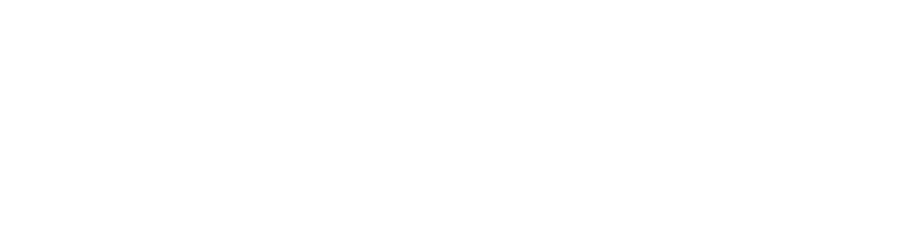
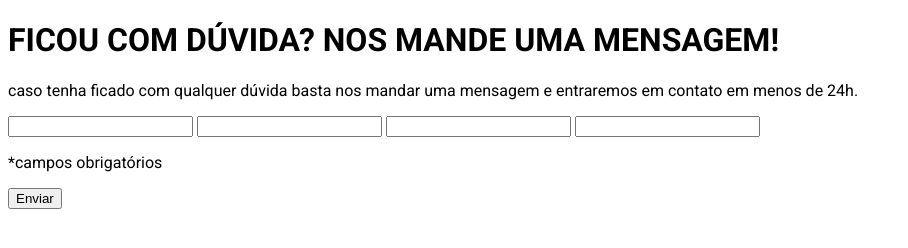
Before and after one commit to jorge-pires/quest-html-css-javascript-intermediario, a plain HTML site: page index.html in a window 1280 px wide. Shown: the whole page, without its empty margins (0-908 px from the left). Drawn offline with Linux system fonts and the light colour scheme.

Commit message:
montando o html

```diff
--- a/index.html
+++ b/index.html
@@ -1,5 +1,6 @@
 <!DOCTYPE html>
 <html lang="en">
+
 <head>
     <meta charset="UTF-8">
     <meta name="viewport" content="width=device-width, initial-scale=1.0">
@@ -7,15 +8,39 @@
     <link rel="shortcut icon" href="favicon.ico" type="image/x-icon">
 
     <link rel="stylesheet" href="src/css/reset.css">
-	<link rel="stylesheet" href="src/css/variables.css">
-	<link rel="stylesheet" href="src/css/style.css">
-	<link rel="stylesheet" href="src/css/responsive.css">
+    <link rel="stylesheet" href="src/css/variables.css">
+    <link rel="stylesheet" href="src/css/style.css">
+    <link rel="stylesheet" href="src/css/responsive.css">
+
+    <link rel="preconnect" href="https://fonts.googleapis.com">
+    <link rel="preconnect" href="https://fonts.gstatic.com" crossorigin>
+    <link href="https://fonts.googleapis.com/css2?family=Roboto:wght@400;700;900&display=swap" rel="stylesheet">
 
     <title>Document</title>
 </head>
+
 <body>
+    <main class="bg">
+        <div class="informativo-duvida">
+            <h1 class="titulo">
+                FICOU COM DÚVIDA? NOS MANDE UMA MENSAGEM!
+            </h1>
+            <p class="texto">
+                caso tenha ficado com qualquer dúvida basta nos mandar uma mensagem e entraremos em contato em menos de 24h.
+            </p>
+        </div>
 
+        <form class="formulario" action="index.html" method="get">
+            <input type="text" class="input-vazio">
+            <input type="text" class="input-vazio">
+            <input type="text" class="input-vazio">
+            <input type="text" class="input-vazio maior">
+            <p class="texto">*campos obrigatórios</p>
+            <input type="submit" value="Enviar">
+        </form>
+    </main>
 
     <script src="src/js/index.js"></script>
 </body>
+
 </html>
--- a/src/css/style.css
+++ b/src/css/style.css
@@ -0,0 +1,7 @@
+body {
+    font-family: 'Roboto', sans-serif;
+}
+
+/* .bg {
+
+} */
```
Also changed, not shown: design/Screenshot.png (added), src/images/bg-repeat.jpg (added).
